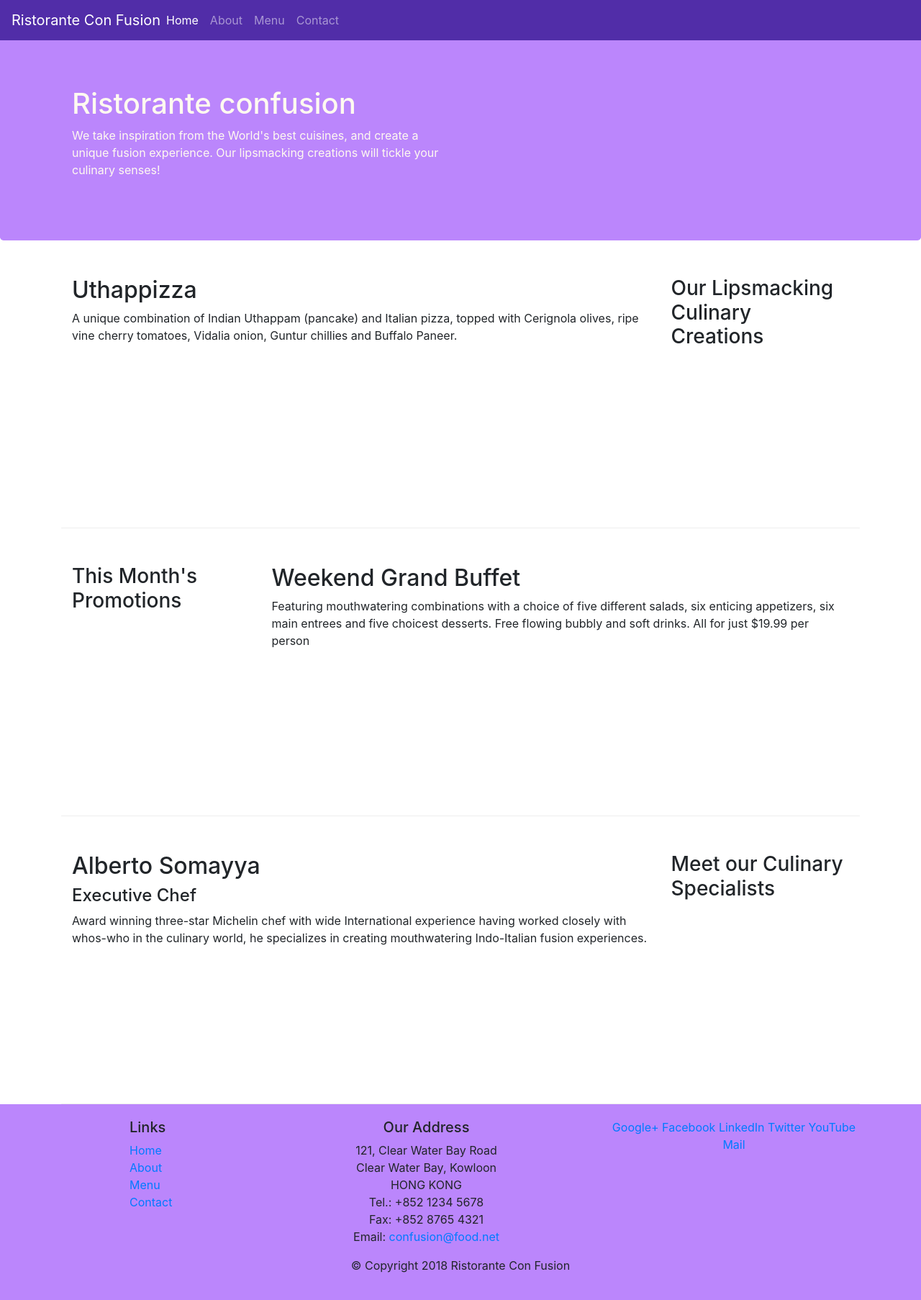
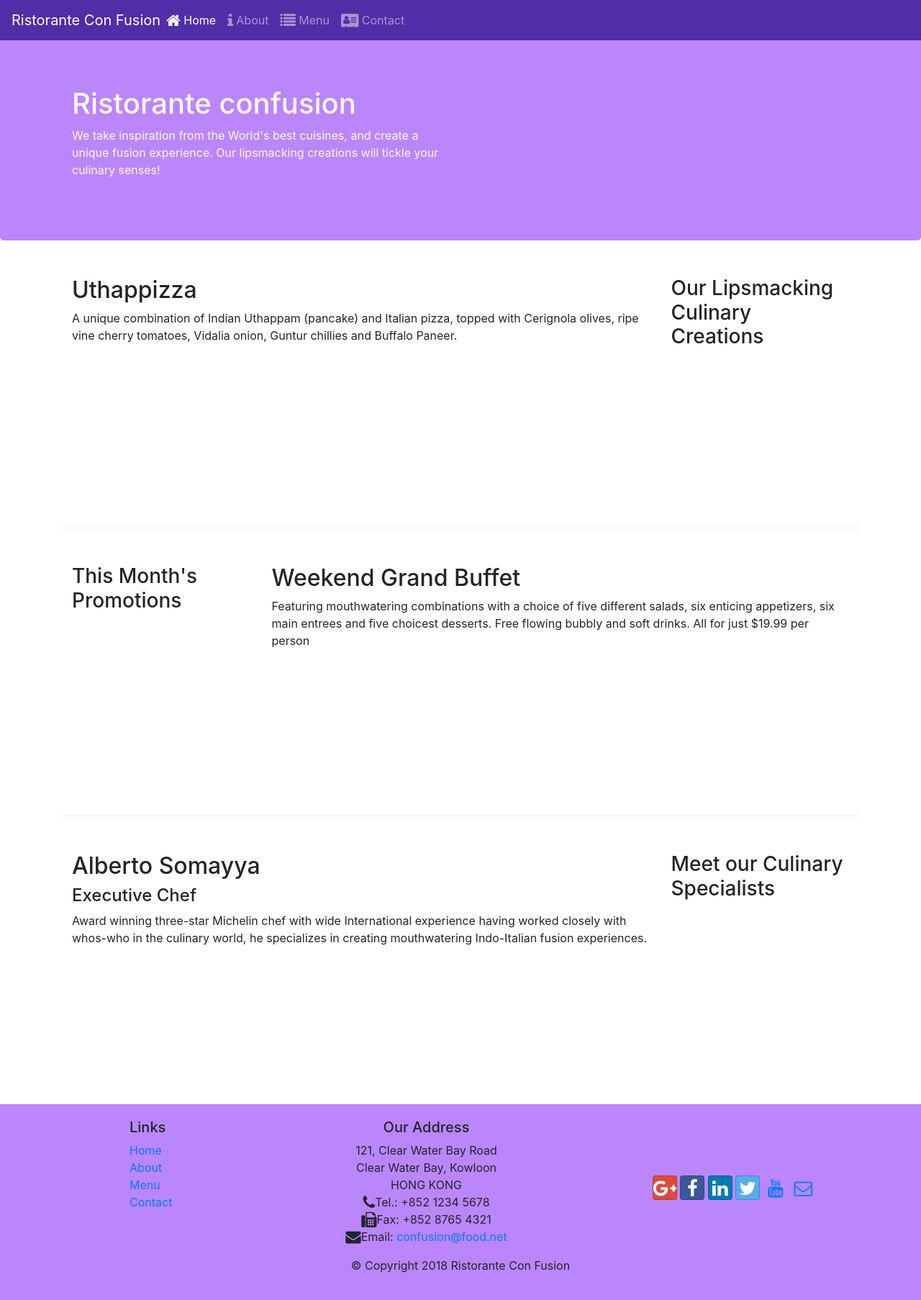
Before and after one commit to ab77-oss/test1, a website: page index.html in a window 1280 px wide. Shown: the whole page at 72% size. Drawn offline with nearby package versions, Linux system fonts and the light colour scheme.

Commit message:
font-icon-font awesome-bootstrap-social

```diff
--- a/index.html
+++ b/index.html
@@ -6,24 +6,26 @@
 <meta http-equiv="x-ua-compatible" content="ie=edge">
  <!-- Bootstrap 4 CSS The last version-->
  <link rel="stylesheet" href="node_modules/bootstrap/dist/css/bootstrap.min.css">
+ <link rel="stylesheet" href="node_modules/font-awesome/css/font-awesome.min.css">
+ <link rel="stylesheet" href="node_modules/bootstrap-social/bootstrap-social.css">
  <link rel="stylesheet" href="css/style.css">
 <head>
     <title>Ristorante Con Fusion</title>
 </head>
 
 <body>
-    <nav class="navbar navbar-expand-lg navbar-dark bg-primary fixed-top">
+    <nav class="navbar navbar-expand-lg navbar-dark fixed-top">
         <button class="navbar-toggler" type="button" data-toggle="collapse" data-target="#navbar" aria-controls="navbarTogglerDemo03" aria-expanded="false" aria-label="Toggle navigation">
           <span class="navbar-toggler-icon"></span>
         </button>
-        <a class="navbar-brand mr-auto" href="#">Ristorante Con Fusion</a>
+        <a class="navbar-brand mr-auto" href="#">  Ristorante Con Fusion</a>
 
         <div class="collapse navbar-collapse" id="navbar">
           <ul class="navbar-nav mr-auto mt-2 mt-lg-0">
-            <li class="nav-item active"><a class="nav-link" href="#">Home </a></li>
-            <li class="nav-item"><a class="nav-link" href="./aboutus.html">About</a></li>
-            <li class="nav-item"><a class="nav-link" href="#">Menu</a></li>
-            <li class="nav-item"><a class="nav-link" href="#">Contact</a></li>
+            <li class="nav-item active"><a class="nav-link" href="#"><span class="fa fa-home fa-lg"></span>  Home</a></li>
+            <li class="nav-item"><a class="nav-link" href="./aboutus.html"><span class="fa fa-info fa-lg"></span> About</a></li>
+            <li class="nav-item"><a class="nav-link" href="#"><span class="fa fa-list fa-lg"></span> Menu</a></li>
+            <li class="nav-item"><a class="nav-link" href="#"><span class="fa fa-address-card fa-lg"></span> Contact</a></li>
           </ul>
         </div>
     </nav>
@@ -77,7 +79,7 @@
                     <h5>Links</h5>
                     <ul class="list-unstyled">
                         <li><a href="#">Home</a></li>
-                        <li><a href="#">About</a></li>
+                        <li><a href="./aboutus.html">About</a></li>
                         <li><a href="#">Menu</a></li>
                         <li><a href="#">Contact</a></li>
                     </ul>
@@ -88,19 +90,19 @@
 		              121, Clear Water Bay Road<br>
 		              Clear Water Bay, Kowloon<br>
 		              HONG KONG<br>
-		              Tel.: +852 1234 5678<br>
-		              Fax: +852 8765 4321<br>
-		              Email: <a href="mailto:confusion@food.net">confusion@food.net</a>
+		              <i class="fa fa-phone fa-lg"></i>Tel.: +852 1234 5678<br>
+		              <i class="fa fa-fax fa-lg"></i>Fax: +852 8765 4321<br>
+		              <i class="fa fa-envelope fa-lg"></i>Email: <a href="mailto:confusion@food.net">confusion@food.net</a>
 		            </address>
                 </div>
-                <div class="col-12  col-sm-4 ">
+                <div class="col-12  col-sm-4 align-self-center">
                     <div class="text-center">
-                        <a href="http://google.com/+">Google+</a>
-                        <a href="http://www.facebook.com/profile.php?id=">Facebook</a>
-                        <a href="http://www.linkedin.com/in/">LinkedIn</a>
-                        <a href="http://twitter.com/">Twitter</a>
-                        <a href="http://youtube.com/">YouTube</a>
-                        <a href="mailto:">Mail</a>
+                        <a class= "btn btn-social-icon btn-google" href="http://google.com/+"><i class="fa fa-google-plus fa-lg"></i></a>
+                        <a class= "btn btn-social-icon btn-facebook" href="http://www.facebook.com/profile.php?id="><i class="fa fa-facebook fa-lg"></i></a>
+                        <a class= "btn btn-social-icon btn-linkedin" href="http://www.linkedin.com/in/"><i class="fa fa-linkedin fa-lg"></i></a>
+                        <a class= "btn btn-social-icon btn-twitter" href="http://twitter.com/"><i class="fa fa-twitter fa-lg"></i></a>
+                        <a class= "btn btn-social-icon btn-youtube" href="http://youtube.com/"><i class="fa fa-youtube fa-lg"></i></a>
+                        <a class= "btn btn-social-icon" href="mailto:"><i class="fa fa-envelope-o fa-lg"></i></a>
                     </div>
                 </div>
             </div>
--- a/package.json
+++ b/package.json
@@ -15,6 +15,8 @@
   },
   "dependencies": {
     "bootstrap": "^4.0.0",
+    "bootstrap-social": "^5.1.1",
+    "font-awesome": "^4.7.0",
     "jquery": "^3.6.0"
   }
 }
```
Also changed, not shown: aboutus.html (+15 -13 lines), 1 other file.
